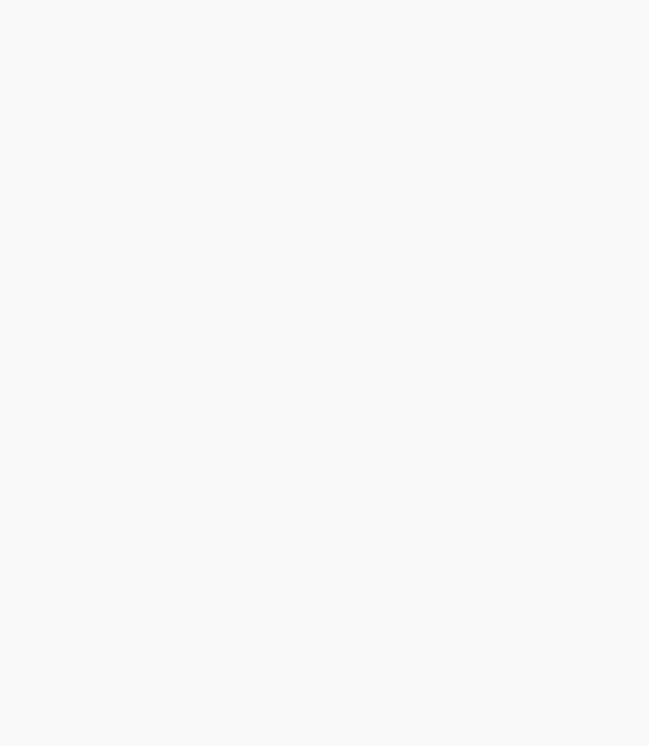
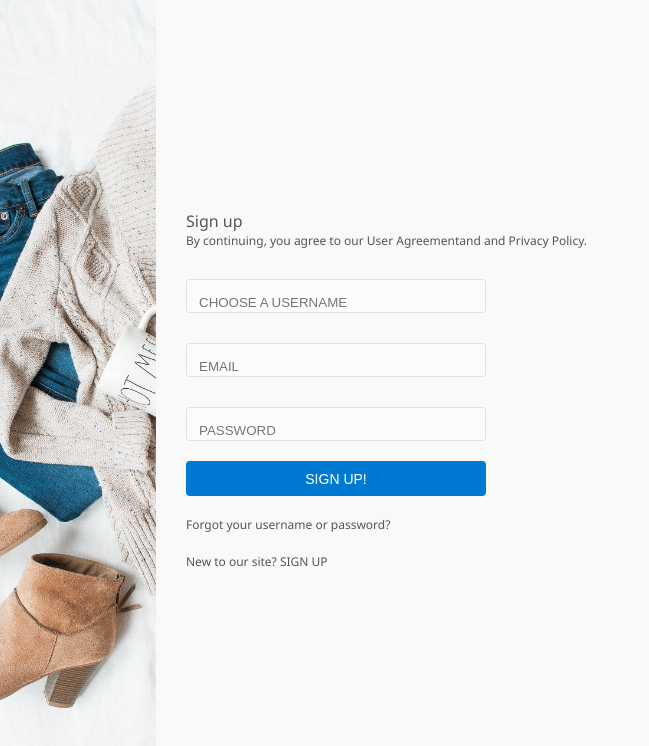
Before and after one commit to GSG-G13/E-commerce-team-7, a React (Vite) app in the folder client/: page / in a window 1280 px wide. Shown: the top 746 px of the page, without its empty margins (0-649 px from the left). Built offline with nearby package versions, Linux system fonts and the light colour scheme.

Commit message:
create signup/in page

```diff
--- a/client/src/App.jsx
+++ b/client/src/App.jsx
@@ -1,9 +1,10 @@
 import React from 'react'
+import LogIn from './Pages/Login'
 
 const App = () => {
   return (
     <div>
-
+<LogIn />
     </div>
   )
 }
--- a/client/src/Pages/Login.jsx
+++ b/client/src/Pages/Login.jsx
@@ -0,0 +1,28 @@
+
+
+
+const LogIn = function () {
+
+
+
+
+    return (
+    <div className="main-section">
+    <div className="sidebar-image"></div>
+    <div className="form-section">
+        <h4>Sign up</h4>
+        <p>By continuing, you agree to our <a href="#">User Agreementand</a> and <a href="#">Privacy Policy</a>.</p>
+       <form action="/register" method="POST">
+        <input type="text" name ="name" id="name" placeholder="CHOOSE A USERNAME"/>
+        <input type="text" name="email" placeholder="EMAIL" id="email"/>
+        <input type="text" name="password" placeholder="PASSWORD" id="password"/>
+        <button id ='register'>SIGN UP!</button>
+        <p>Forgot your <a href="#">username</a> or <a href="#">password?</a></p>
+        <p>New to our site? <a href="#">SIGN UP</a></p>
+        </form>
+    </div>
+</div>
+)
+}
+
+export default LogIn;
--- a/client/src/assets/styles/login.css
+++ b/client/src/assets/styles/login.css
@@ -1,4 +1,4 @@
-@import url(https://fonts.googleapis.com/css?family=Roboto:300);
+/* @import url(https://fonts.googleapis.com/css?family=Roboto:300);
 body{
   background: #f9f9f9;
 }
@@ -93,4 +93,67 @@ body{
 body {
   background: #f9f9f9;
   font-family: "Roboto", sans-serif;
+} */
+
+
+@import url('https://fonts.googleapis.com/css2?family=Noto+Sans&family=Poppins&display=swap');
+
+* {
+    padding: 0;
+    margin: 0;
+    box-sizing: border-box;
 }
+body {
+
+    font-family: 'Noto Sans', sans-serif;
+
+}
+a {
+text-decoration: none;
+}
+p {
+    font-size: 12px;
+    margin-bottom: 20px;
+}
+form {
+    display: flex;
+    flex-direction: column;
+
+    width: 300px;
+}
+
+form input {
+    outline: rgba(0, 0, 0, .2);
+    border: 1px solid rgba(0, 0, 0, .1);
+    border-radius: 4px;
+    background-color: #fcfcfb;
+    padding: 22px 12px 10px;
+    margin-bottom: 20px;
+
+}
+form button {
+
+margin-bottom: 20px;
+
+border: none;
+background-color: #0079d3;
+font-size: 14px;
+padding: 5px 10px;
+border-radius: 4px;
+color: white;
+font-weight: 400;
+min-height: 35px;
+text-transform: uppercase;
+}
+.main-section {
+    display: flex;
+}
+.sidebar-image {
+   margin-right: 30px;
+    height: 100vh;
+    width: 156px;
+    background: url('../imgs/sidebar.jpg') no-repeat center center /cover;
+}
+.form-section {
+    align-self: center;
+}
```
Also changed, not shown: client/src/assets/imgs/sidebar.jpg (added).
